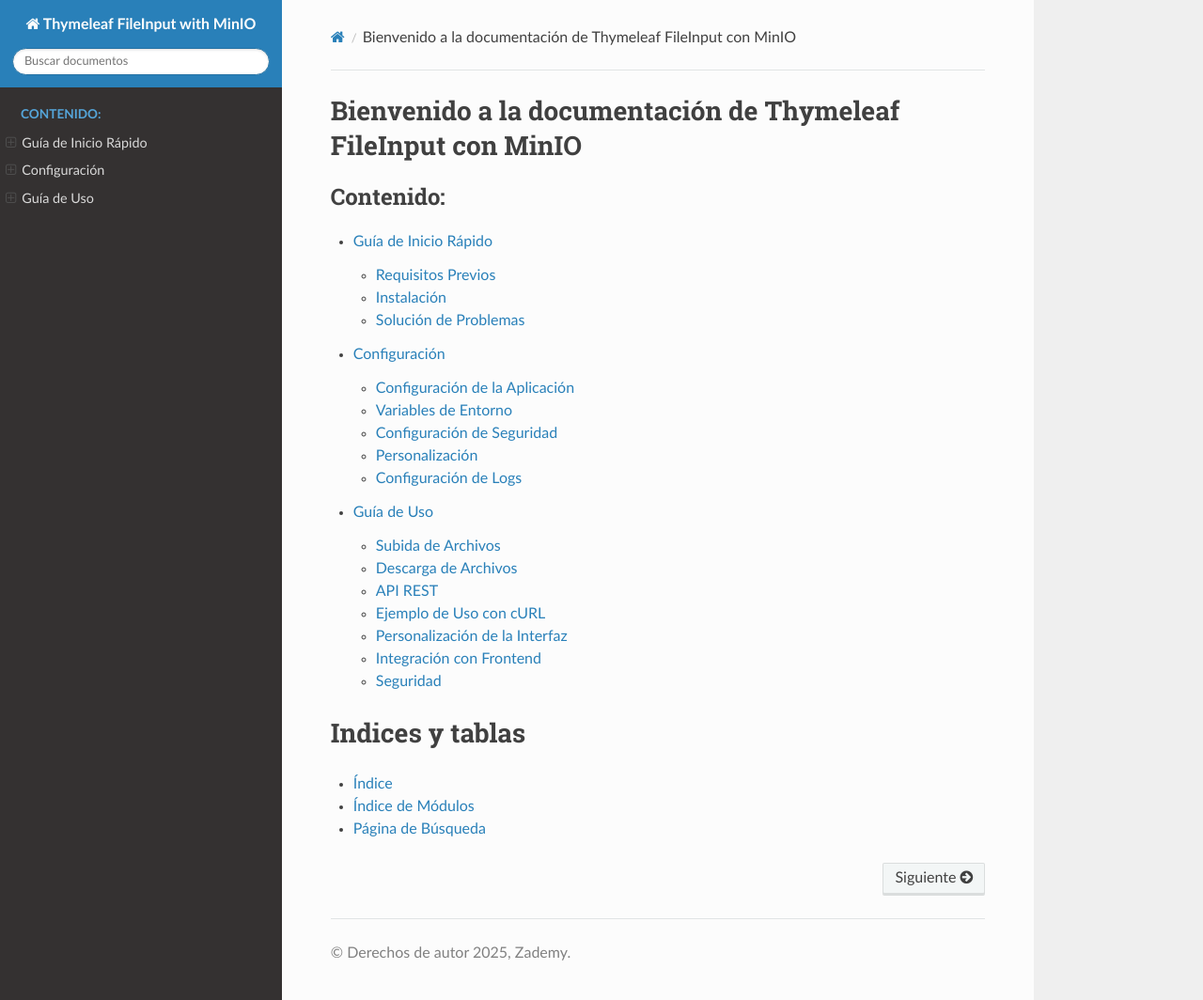
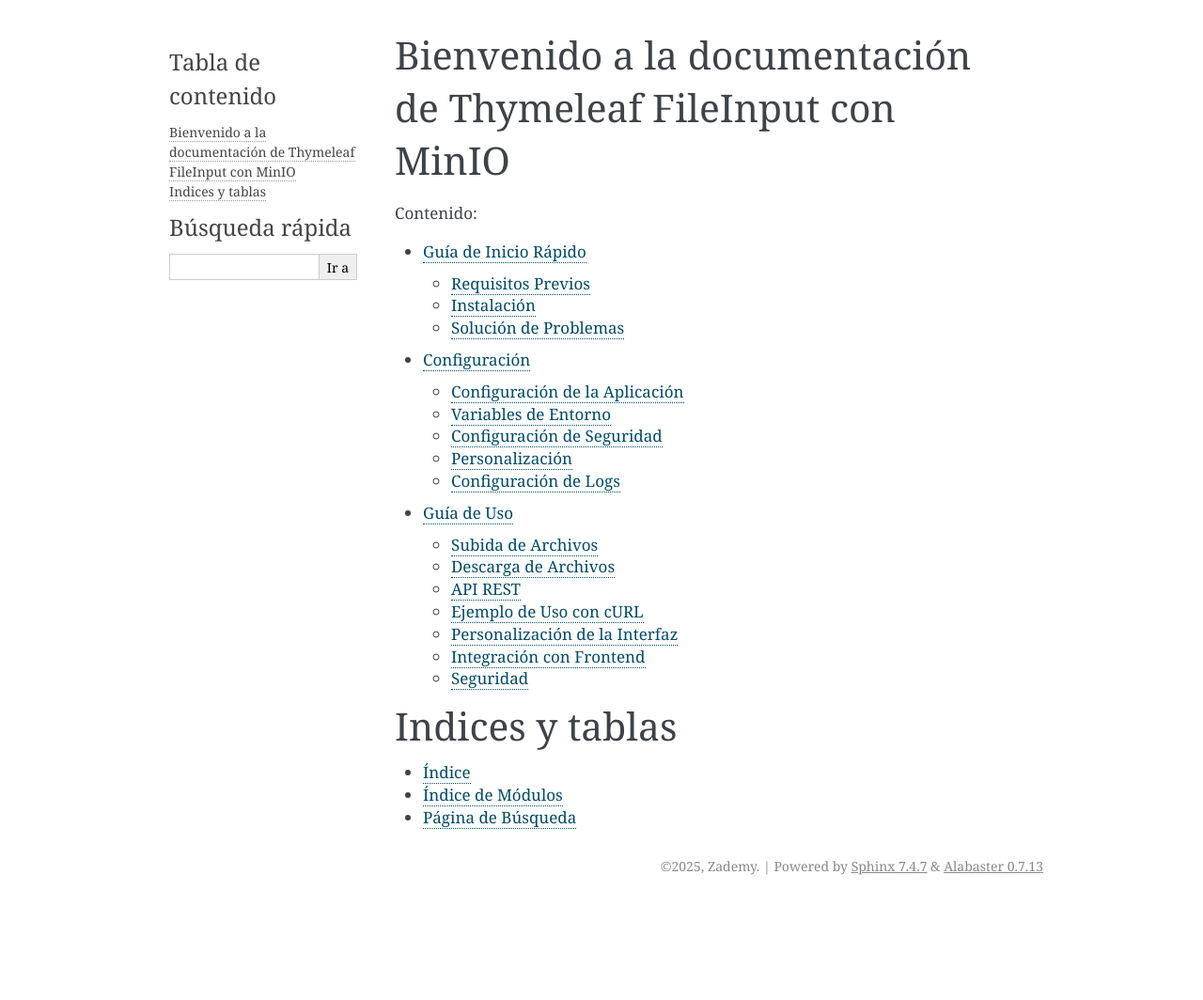
Before and after one commit to zademy/thymeleaf-fileinput-minio, a Sphinx documentation site: the page built from docs/index.rst, in a window 1280 px wide and 1064 px high. Shown: the whole window at 94% size. Built offline with Sphinx 7.4.7, drawn with Linux system fonts in a browser that asks for light colours; pages that are not in the unit, such as notebooks, are missing from menus; some of the changed lines change nothing that is shown.

Commit message:
Add files via upload

```diff
--- a/docs/conf.py
+++ b/docs/conf.py
@@ -16,13 +16,6 @@
 
 # Add project root to Python path
 sys.path.insert(0, os.path.abspath('..'))
-
-# Try to import sphinx_rtd_theme, but don't fail if it's not available
-try:
-    import sphinx_rtd_theme
-    has_rtd_theme = True
-except ImportError:
-    has_rtd_theme = False
 
 # -- Project information -----------------------------------------------------
 
@@ -43,10 +36,13 @@
     'sphinx.ext.autodoc',
     'sphinx.ext.viewcode',
     'sphinx.ext.napoleon',
-    'sphinx_rtd_theme',
     'sphinx.ext.githubpages',
     'myst_parser',
 ]
+
+# If you want to use the Read the Docs theme, uncomment these lines:
+# html_theme = 'sphinx_rtd_theme'
+# html_theme_path = [sphinx_rtd_theme.get_html_theme_path()]
 
 # Add any paths that contain templates here, relative to this directory.
 templates_path = ['_templates']
@@ -71,14 +67,21 @@
 
 # -- Options for HTML output -------------------------------------------------
 
-# The theme to use for HTML and HTML Help pages.  See the documentation for
-# a list of builtin themes.
-#
-if has_rtd_theme:
-    html_theme = 'sphinx_rtd_theme'
-    html_theme_path = [sphinx_rtd_theme.get_html_theme_path()]
-else:
-    html_theme = 'alabaster'  # Tema por defecto si sphinx_rtd_theme no está disponible
+# The theme to use for HTML and HTML Help pages.
+# Use the default theme for simplicity
+html_theme = 'alabaster'
+
+# Theme options are theme-specific and customize the look and feel of a theme
+html_theme_options = {
+    'description': 'Documentación de Thymeleaf FileInput con MinIO',
+    'github_user': 'zademy',
+    'github_repo': 'thymeleaf-fileinput-minio',
+    'github_button': True,
+    'github_banner': True,
+    'show_powered_by': True,
+    'page_width': '1200px',
+    'sidebar_width': '300px',
+}
 
 # Add any paths that contain custom static files (such as style sheets) here,
 # relative to this directory. They are copied after the builtin static files,
--- a/docs/requirements.txt
+++ b/docs/requirements.txt
@@ -1,4 +1,2 @@
-sphinx>=5.0.0
-sphinx-rtd-theme>=1.0.0
+sphinx>=4.0.0
 myst-parser>=0.18.0
-sphinxcontrib-httpdomain>=1.8.0
```
